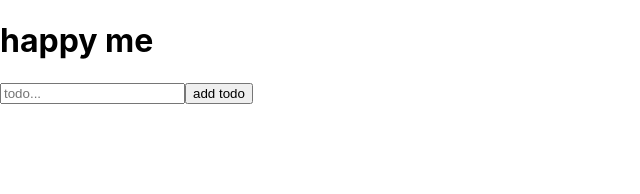
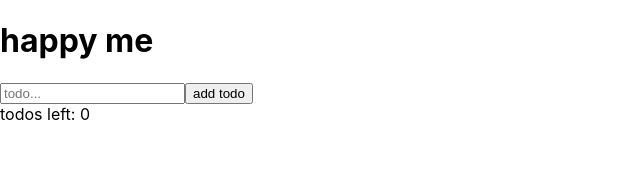
Before and after one commit to itsRealoj/to-do-list, a React (Create React App) app: page / in a window 1280 px wide. Shown: the top 194 px of the page, without its empty margins (0-640 px from the left). Built offline with nearby package versions, Linux system fonts and the light colour scheme.

Commit message:
keeping track of incomplete todos

```diff
--- a/src/TodoList.js
+++ b/src/TodoList.js
@@ -32,6 +32,7 @@ export default class TodoList extends React.Component {
 
 
     render() {
+        console.log(`This is: ${typeof(Todo)}`)
         return(
             <div>
                 <TodoForm  onSubmit={this.addTodo} />
@@ -42,6 +43,7 @@ export default class TodoList extends React.Component {
                         todo={todo}
                     />
                 ))}
+                <div>todos left: {this.state.todos.filter(todo => !todo.complete).length}</div>
             </div>
         )
     }
```
